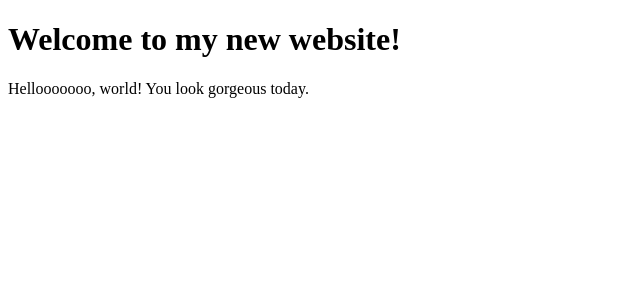
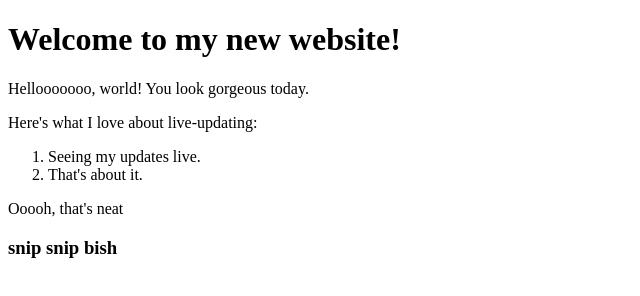
Before and after one commit to BenParisot/bootcamp-prep-day-2, a plain HTML site: page index.html in a window 1280 px wide. Shown: the whole page, without its empty margins (0-640 px from the left). Drawn offline with Linux system fonts and the light colour scheme.

Commit message:
update index.html

```diff
--- a/index.html
+++ b/index.html
@@ -8,5 +8,12 @@
 <body>
     <h1>Welcome to my new website!</h1>
     <p>Hellooooooo, world! You look gorgeous today.</p>
+    <p>Here's what I love about live-updating:</p>
+        <ol>
+            <li>Seeing my updates live.</li>
+            <li>That's about it.</li>
+        </ol>
+    <p>Ooooh, that's neat</p>
+    <h3>snip snip bish</h3>
 </body>
 </html>
```
